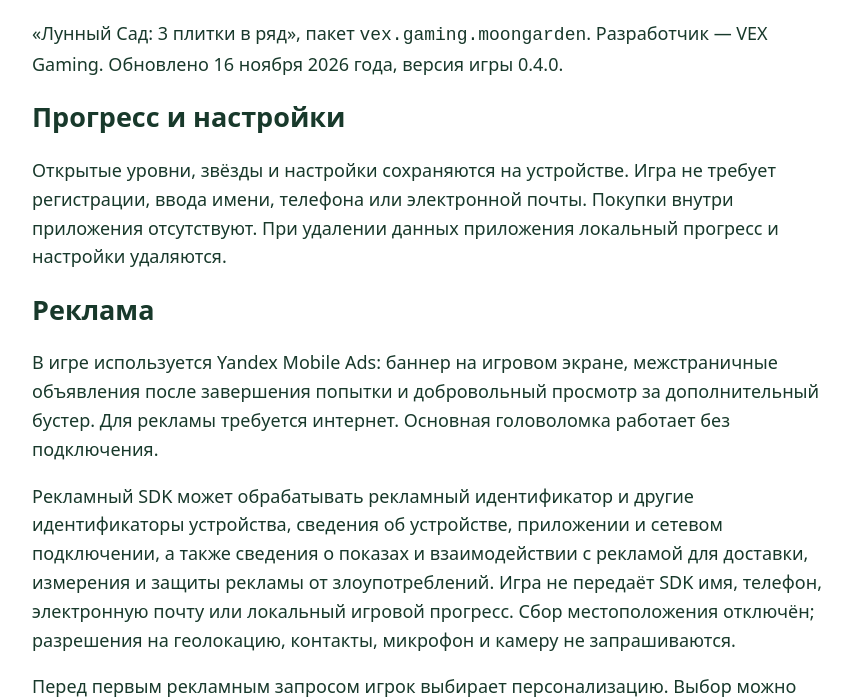
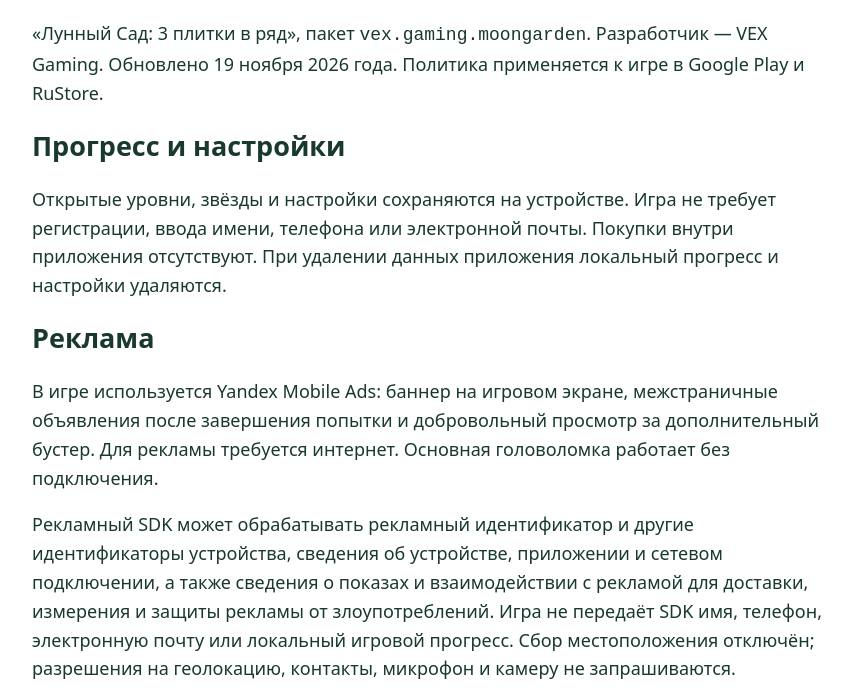
Before and after one commit to vextrongaming/moongarden-privacy, a plain HTML site: page index.html in a window 1280 px wide. Shown: the part 88-786 px from the top of the page, without its empty margins (208-1060 px from the left). Drawn offline with Linux system fonts and the light colour scheme.

Commit message:
Update privacy policy for Google Play and RuStore

```diff
--- a/index.html
+++ b/index.html
@@ -3,7 +3,7 @@
 <title>Лунный Сад — конфиденциальность</title>
 <style>body{font:18px/1.6 system-ui,sans-serif;max-width:800px;margin:40px auto;padding:0 24px;color:#18392b}h1,h2{line-height:1.2}a{color:#086b54}</style>
 <h1>Политика конфиденциальности</h1>
-<p>«Лунный Сад: 3 плитки в ряд», пакет <code>vex.gaming.moongarden</code>. Разработчик — VEX Gaming. Обновлено 16 ноября 2026 года, версия игры 0.4.0.</p>
+<p>«Лунный Сад: 3 плитки в ряд», пакет <code>vex.gaming.moongarden</code>. Разработчик — VEX Gaming. Обновлено 19 ноября 2026 года. Политика применяется к игре в Google Play и RuStore.</p>
 <h2>Прогресс и настройки</h2>
 <p>Открытые уровни, звёзды и настройки сохраняются на устройстве. Игра не требует регистрации, ввода имени, телефона или электронной почты. Покупки внутри приложения отсутствуют. При удалении данных приложения локальный прогресс и настройки удаляются.</p>
 <h2>Реклама</h2>
```
